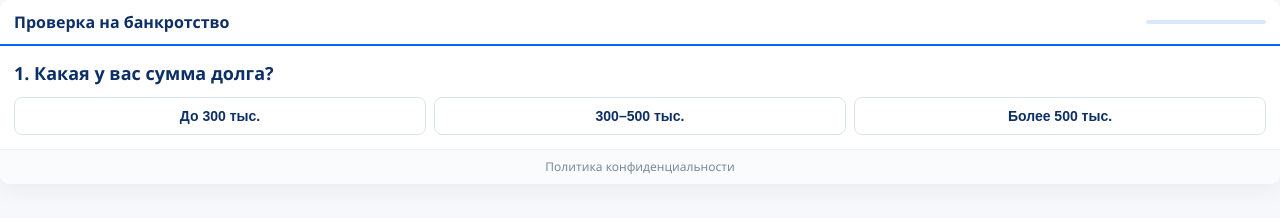
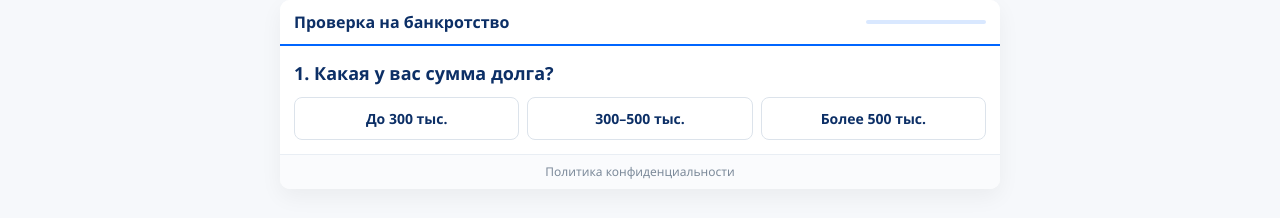
Before and after one commit to profremontpredst/quiz-cb, a plain HTML site: page index.html in a window 1280 px wide. Drawn offline with nearby package versions, Linux system fonts and the light colour scheme.

Commit message:
Update index.html

```diff
--- a/index.html
+++ b/index.html
@@ -9,18 +9,19 @@
   body{
     font-family:'Segoe UI',Tahoma,Geneva,Verdana,sans-serif;
     background:#f6f8fb;color:#111;line-height:1.5;
-    margin: 0;
-    padding: 0;
-    height: auto;
   }
+  .quiz-wrapper *{all:unset;display:revert;box-sizing:border-box}
 
   .quiz-wrapper{
-    background:#fff;
-    border-radius:10px;
+    min-height:100vh;
+    display:flex;align-items:center;justify-content:center;
+    padding:12px;background:#f2f5fa;
+  }
+  .quiz{
+    width:min(720px,96vw);
+    background:#fff;border-radius:10px;
     box-shadow:0 8px 22px rgba(0,0,0,.05);
     overflow:hidden;
-    margin: 0;
-    height: auto;
   }
 
   .quiz__header{
@@ -37,7 +38,7 @@
   .bar{width:120px;height:4px;border-radius:999px;background:rgba(0,102,255,.15);overflow:hidden;}
   .bar>span{display:block;height:100%;width:0%;background:#0066FF;transition:width .25s ease;}
 
-  .quiz__body{padding:14px; margin: 0;}
+  .quiz__body{padding:14px}
   .step{display:none;animation:fade .25s ease}
   .step.active{display:block}
   @keyframes fade{from{opacity:0;transform:translateY(6px)}to{opacity:1;transform:none}}
@@ -70,20 +71,40 @@
 
   /* ——— Блок "спасибо" ——— */
   .thanks-box{
-    display:none;text-align:center;padding:20px;
+    display:none;text-align:center;padding:40px 20px;
   }
   .thanks-box.active{display:block;animation:fade .4s ease;}
   .thanks-box img{
-    width:70px;height:70px;border-radius:50%;
-    margin-bottom:12px;object-fit:cover;
+    width:90px;height:90px;border-radius:50%;
+    margin-bottom:18px;object-fit:cover;
   }
-  .thanks-box p{font-size:16px;color:#0c2f66;font-weight:600;}
+  .thanks-box p{font-size:17px;color:#0c2f66;font-weight:600;}
 
-  @media(max-width:680px){
-    .quiz__body{padding:12px}
-    .options{grid-template-columns:1fr}
-    .quiz-wrapper{margin:0;border-radius:0}
-  }
+  @media(max-width:680px){.quiz__body{padding:12px}.options{grid-template-columns:1fr}}
+ body, html {
+  margin: 0;
+  padding: 0;
+}
+
+.quiz-wrapper {
+  min-height: auto;
+  padding: 0;
+  background: transparent;
+}
+ html, body {
+  height: auto !important;
+}
+
+.quiz-wrapper {
+  min-height: 0 !important;
+  height: auto !important;
+  padding-bottom: 0 !important;
+  margin-bottom: 0 !important;
+}
+
+.quiz {
+  margin-bottom: 0 !important;
+}
 </style>
 </head>
 <body>
```
